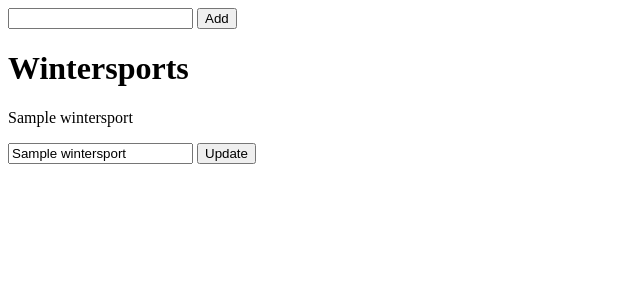
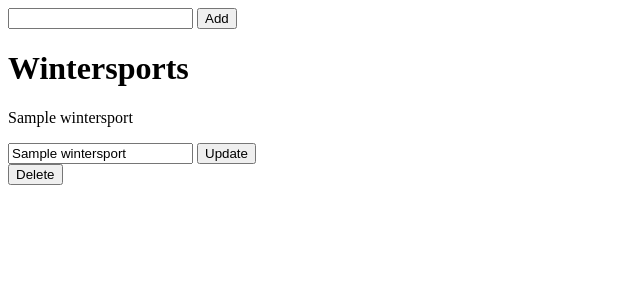
Before and after one commit to oceane-sailorin/crud-flask, a Flask app: page / in a window 1280 px wide. Shown: the top 300 px of the page, without its empty margins (0-640 px from the left). Run offline with Flask 2, Linux system fonts and the light colour scheme; tables that the repository leaves empty hold one stand-in row (values such as "Sample post").

Commit message:
add delete

```diff
--- a/app/templates/home.html
+++ b/app/templates/home.html
@@ -18,6 +18,10 @@
             <input type="text" value="{{wintersport.name}}" name="newsport">
             <input type="submit" value="Update">
           </form>
+        <form method="POST" action="./delete">
+          <input type="hidden" value="{{wintersport.name}}" name="name">
+          <input type="submit" value="Delete">
+        </form>
     {% endfor %}
 </body>
 </html>
--- a/main.py
+++ b/main.py
@@ -28,5 +28,14 @@ def update():
     db.session.commit()
     return redirect("/")
 
+@app.route("/delete", methods=["POST"])
+def delete():
+    name = request.form.get("name")
+    wintersport = Wintersport.query.filter_by(name=name).first()
+    db.session.delete(wintersport)
+    db.session.commit()
+    return redirect("/")
+
+
 if __name__ == '__main__':
     app.run()
```
